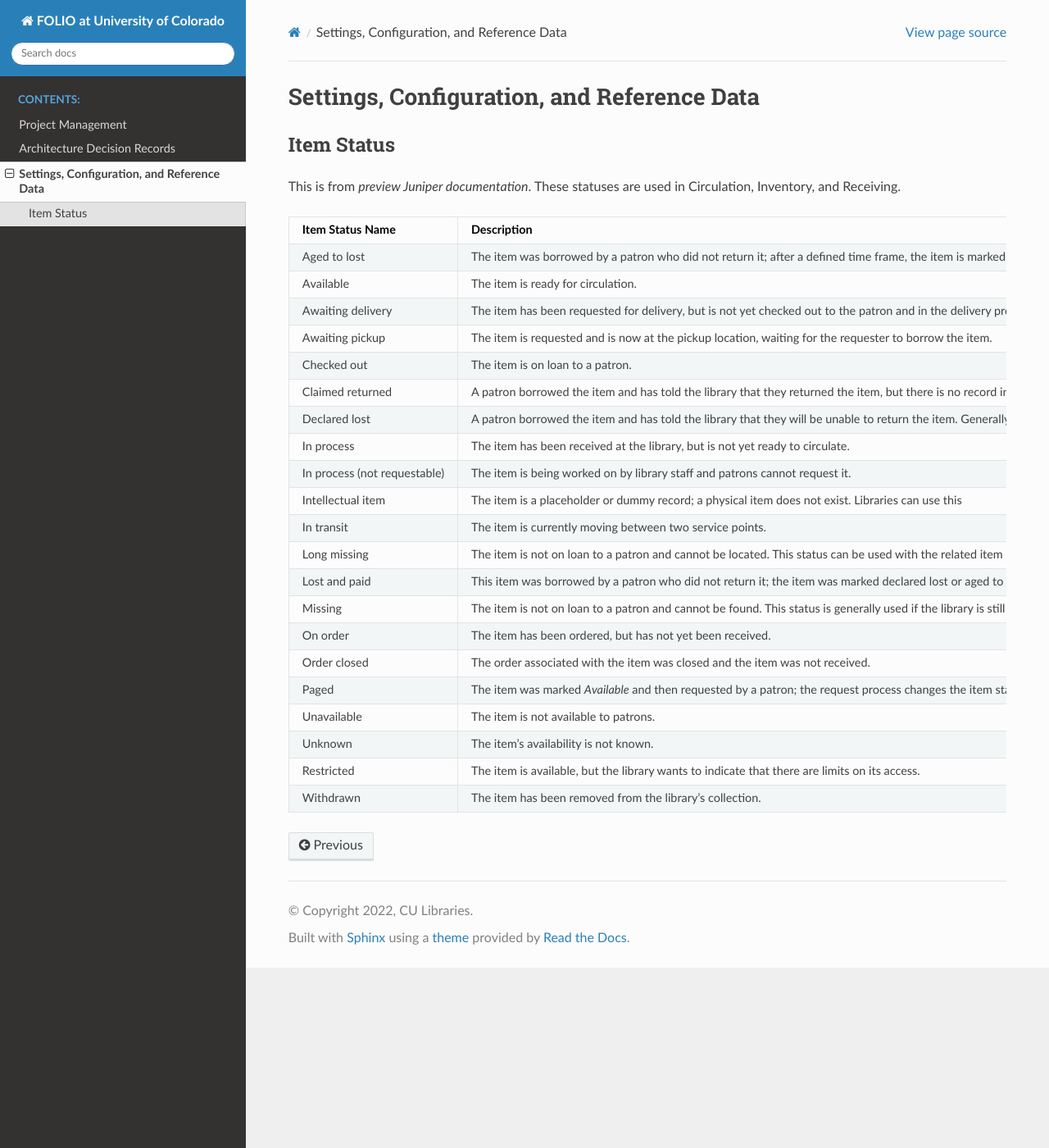
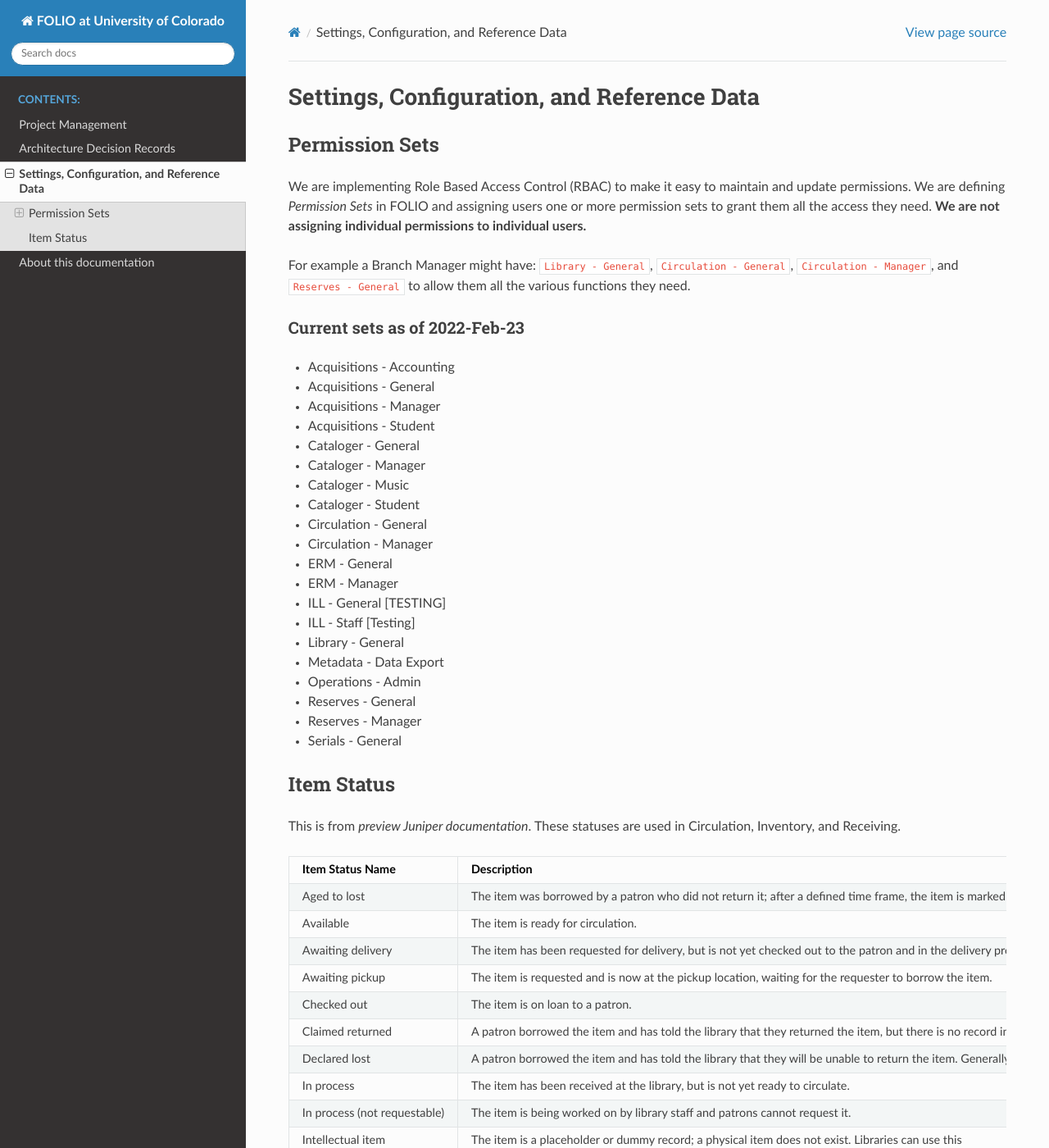
Before and after one commit to culibraries/folio, a Sphinx documentation site: the page built from docs/settings-ref-data.md, in a window 1280 px wide and 1400 px high. Shown: the whole window at 82% size. Built offline with Sphinx 7.4.7 and the Read the Docs theme 2.0.0, drawn with Linux system fonts in a browser that asks for light colours.

Commit message:
More updates.

```diff
--- a/docs/settings-ref-data.md
+++ b/docs/settings-ref-data.md
@@ -1,4 +1,33 @@
 # Settings, Configuration, and Reference Data
+
+## Permission Sets
+
+We are implementing Role Based Access Control (RBAC) to make it easy to maintain and update permissions. We are defining _Permission Sets_ in FOLIO and assigning users one or more permission sets to grant them all the access they need. **We are not assigning individual permissions to individual users.**
+
+For example a Branch Manager might have: `Library - General`, `Circulation - General`, `Circulation - Manager`, and `Reserves - General` to allow them all the various functions they need.
+
+### Current sets as of 2022-Feb-23
+
+- Acquisitions - Accounting
+- Acquisitions - General
+- Acquisitions - Manager
+- Acquisitions - Student
+- Cataloger - General
+- Cataloger - Manager
+- Cataloger - Music
+- Cataloger - Student
+- Circulation - General
+- Circulation - Manager
+- ERM - General
+- ERM - Manager
+- ILL - General [TESTING]
+- ILL - Staff [Testing]
+- Library - General
+- Metadata - Data Export
+- Operations - Admin
+- Reserves - General
+- Reserves - Manager
+- Serials - General
 
 ## Item Status
 
```
Also changed, not shown: README.md (+1 -1 lines), docs/docs.md (added, +60 -0 lines), docs/index.rst (+13 -0 lines).
